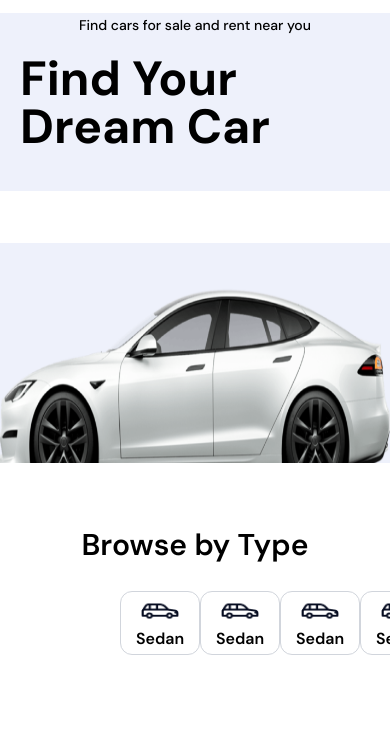
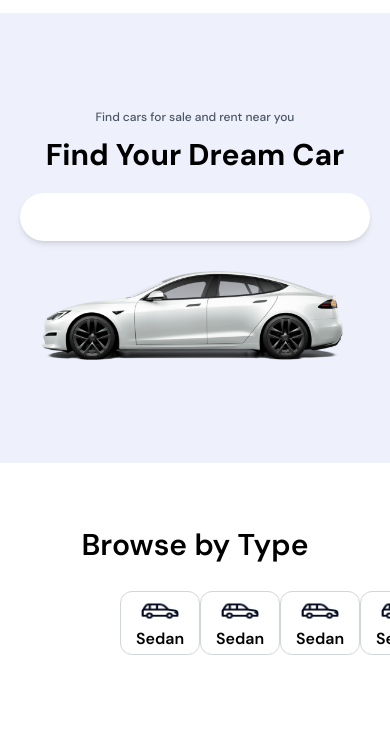
Before and after one commit to Rishi-Rusia/boxcars-epam, a plain HTML site: page index.html in a window 390 px wide. Shown: the part 51-783 px from the top of the page. Drawn offline with nearby package versions, Linux system fonts and the light colour scheme; files whose address does not match are found by name.

Commit message:
responsive header done

```diff
--- a/index.html
+++ b/index.html
@@ -17,30 +17,6 @@
 <body>
     <!-- HEADER BEGINS -->
     <header>
-        <!-- NAVBAR -->
-        <!-- <nav class="">
-            <div class="navbar flex justify-between mx-3 p-5 items-center">
-                <div class="logo flex items-center">
-                    <img src="./images/logo.svg.png" class="mx-2 pr-5" alt="BoxCars">
-                    <img src="./images/phone.png" alt="">
-                    <div class="phone-number ml-2">+75 123 456 7890</div>
-                </div>
-                <div class="navlinks mr-30">
-                    <ul class="navlinks-list flex justify-around items-center">
-                        <li class="mx-2">Home</li>
-                        <li class="mx-2">Listings</li>
-                        <li class="mx-2">BLog</li>
-                        <li class="mx-2">Pages</li>
-                        <li class="mx-2">About</li>
-                        <li class="mx-2">Contact</li>
-                        <li class="mx-2">Sign in</li>
-                    </ul>
-                </div>
-                <div class="submit-listing items-center">
-                    <button>Submit Listing</button>
-                </div>
-            </div>
-        </nav> -->
 
         <nav class="bg-white shadow-md">
             <div class="container mx-auto px-5 py-4 flex justify-between items-center">
@@ -99,12 +75,35 @@
         </nav>
 
         <!-- HERO SECTION -->
-        <div class="hero flex flex-col items-center justify-end">
+        <!-- <div class="hero flex flex-col items-center justify-end">
             <h6 class="text-sm font-medium">Find cars for sale and rent near you</h6>
             <h1 class="text-5xl font-bold m-5">Find Your Dream Car</h1>
             <div class="search-bar mt-5 h-13 w-140 rounded-3xl bg-white"></div>
             <img class="h-50 mt-5" src="./images/hero-car.png" alt="">
+        </div> -->
+
+        <div class="hero flex flex-col items-center justify-center text-center px-5">
+            <!-- Small Text -->
+            <h6 class="text-xs sm:text-sm font-medium text-gray-600">
+                Find cars for sale and rent near you
+            </h6>
+
+            <!-- Main Heading -->
+            <h1 class="text-3xl sm:text-4xl md:text-5xl font-bold mt-3">
+                Find Your Dream Car
+            </h1>
+
+            <!-- Search Bar -->
+            <div class="search-bar mt-5 h-12 w-full max-w-lg rounded-3xl bg-white shadow-md">
+                <!-- Search input & button can be added here -->
+            </div>
+
+            <!-- Hero Image -->
+            <img class="w-full max-w-md md:max-w-lg lg:max-w-2xl mt-5"
+                 src="./images/car.png"
+                 alt="Hero Car">
         </div>
+
     </header>
     <!-- HEADER ENDS -->
 
```
Also changed, not shown: images/car.png (added).
